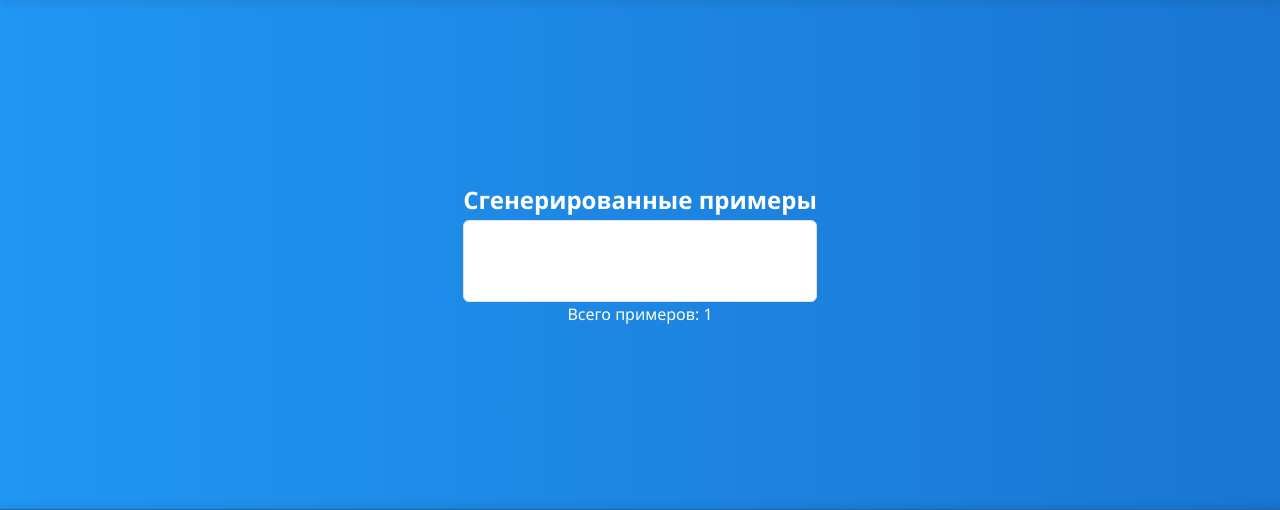
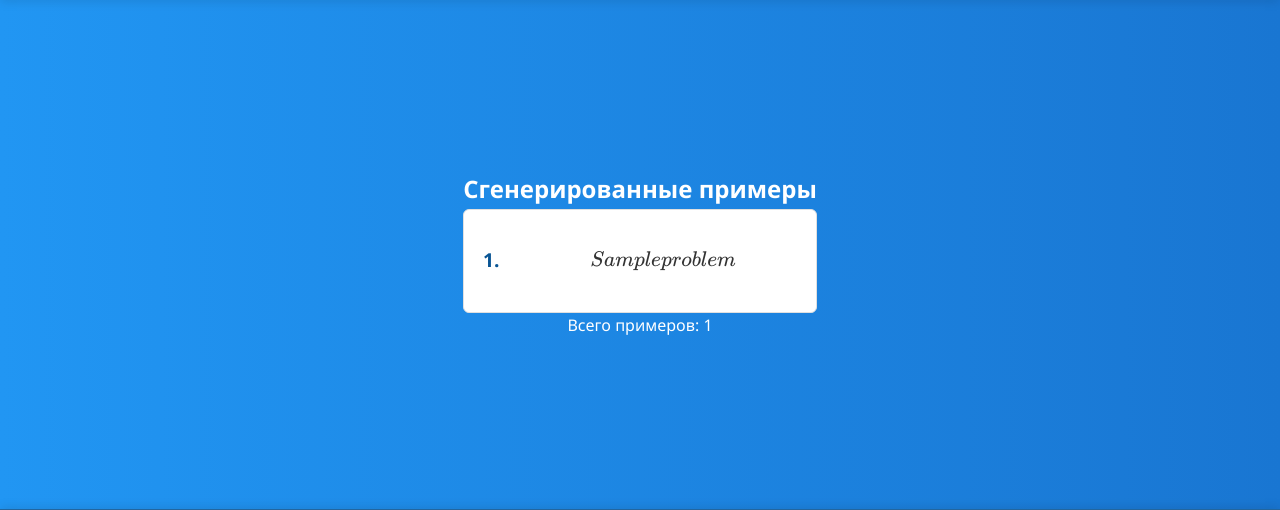
Before and after one commit to Dark1367/Nado5, a FastAPI app: template templates/primer_list.html in a window 1280 px wide. Shown: the part 102-612 px from the top of the page. Run offline with FastAPI, Linux system fonts and the light colour scheme; the template is opened without the code that fills it: most values are stand-ins (such as "Sample title", 1, 10 or a date in 2020); parts of the project's set-up code (start-up, migrations or seed data) failed here and were passed over.

Commit message:
Починил фронт, добавил проверку на генерации

```diff
--- a/src/main.py
+++ b/src/main.py
@@ -4,7 +4,7 @@ import base64
 import json
 import jwt
 from fastapi import FastAPI, Form, Request, Response
-from fastapi.responses import HTMLResponse, PlainTextResponse, RedirectResponse, FileResponse
+from fastapi.responses import HTMLResponse, PlainTextResponse, RedirectResponse, FileResponse, JSONResponse
 from fastapi.templating import Jinja2Templates
 from fastapi.staticfiles import StaticFiles
 from sqlmodel import select, Session
@@ -36,7 +36,7 @@ def create_access_token(data: dict, expires_delta: timedelta = None):
     if expires_delta:
         expire = datetime.now(timezone.utc) + expires_delta
     else:
-        expire = datetime.now(timezone.utc) + timedelta(minutes=155)
+        expire = datetime.now(timezone.utc) + timedelta(minutes=15)
     to_encode.update({"exp": expire})
     encoded_jwt = jwt.encode(to_encode, SECRET_KEY, algorithm=ALGORITHM)
     return encoded_jwt
@@ -191,6 +191,11 @@ async def generate(request: Request, session: SessionDep, data: GenerateRequest)
     if not current_user:
         return RedirectResponse(url="/login", status_code=302)
 
+    user_generations_count = session.query(TableGeneration).filter(TableGeneration.user_id == current_user.id).count()
+
+    if user_generations_count >= 5:
+        return JSONResponse(status_code=400,content={"error": "Лимит генераций", "message": "Удалите 1 генерацию", "current_count": user_generations_count, "limit": 5})
+
     gen = Generation()
     gen.templates = [0, 1, 2, 3, 4, 5, 6]
     gen.counters = data.values
--- a/static/styles.css
+++ b/static/styles.css
@@ -375,6 +375,21 @@ body {
 
 .examples-list {
     width: 100%;
+}
+
+.example-text {
+    flex: 1;
+    margin-left: 1rem;
+    font-size: 1.1rem;
+    color: #333;
+    padding: 0.5rem;
+}
+
+.example-number {
+    font-weight: bold;
+    color: #095594;
+    min-width: 30px;
+    font-size: 1.2rem;
 }
 
 .example-item {
--- a/templates/account.html
+++ b/templates/account.html
@@ -11,11 +11,11 @@
 <body>
 
     <header class="header">
-        <button class="logo" onclick="window.location.href='../static/index.html'" aria-label="На главную">
+        <button class="logo" onclick="window.location.href='../main'" aria-label="На главную">
             <img src="../static/logo.png" alt="Логотип">
         </button>
         <div class="nav-menu">
-            <a href="../static/index.html">Профиль</a>
+            <a href="../account">Профиль</a>
         </div>
     </header>
 
--- a/templates/generate.html
+++ b/templates/generate.html
@@ -11,7 +11,7 @@
 <body>
 
     <header class="header">
-        <button class="logo" onclick="window.location.href='../MainPage/index.html'" aria-label="На главную">
+        <button class="logo" onclick="window.location.href='../main'" aria-label="На главную">
             <img src="../static/logo.png" alt="Логотип">
         </button>
 
--- a/templates/login.html
+++ b/templates/login.html
@@ -10,7 +10,7 @@
 
 <body>
   <header class="header">
-    <button class="logo" onclick="window.location.href='../MainPage/index.html'" aria-label="На главную">
+    <button class="logo" onclick="window.location.href='../main'" aria-label="На главную">
       <img src="../static/logo.png" alt="Логотип">
     </button>
   </header>
--- a/templates/main.html
+++ b/templates/main.html
@@ -11,7 +11,7 @@
 <body>
 
   <header class="header">
-    <button class="logo" onclick="window.location.href='../MainPage/index.html'" aria-label="На главную">
+    <button class="logo" onclick="window.location.href='../main'" aria-label="На главную">
       <img src="../static/logo.png" alt="Логотип">
     </button>
 
--- a/templates/primer_list.html
+++ b/templates/primer_list.html
@@ -5,16 +5,16 @@
   <meta name="viewport" content="width=device-width, initial-scale=1.0">
   <link rel="stylesheet" href="../static/styles.css">
   <title>LimGen | Просмотр примеров</title>
-  <script src="https://polyfill.io/v3/polyfill.min.js?features=es6"></script>
+  <script src="https://cdnjs.cloudflare.com/ajax/libs/babel-polyfill/7.12.1/polyfill.min.js"></script>
   <script id="MathJax-script" async src="https://cdn.jsdelivr.net/npm/mathjax@3/es5/tex-mml-chtml.js"></script>
 </head>
 <body>
   <header class="header">
-    <button class="logo" onclick="window.location.href='../MainPage/index.html'" aria-label="На главную">
+    <button class="logo" onclick="window.location.href='../main'" aria-label="На главную">
       <img src="../static/logo.png" alt="Логотип">
     </button>
     <div class="nav-menu">
-      <a href="../AuthPage/index.html">Профиль</a>
+      <a href="../account">Профиль</a>
     </div>
   </header>
 
--- a/templates/register.html
+++ b/templates/register.html
@@ -10,7 +10,7 @@
 
 <body>
     <header class="header">
-        <button class="logo" onclick="window.location.href='../MainPage/index.html'" aria-label="На главную">
+        <button class="logo" onclick="window.location.href='../main'" aria-label="На главную">
             <img src="../static/logo.png" alt="Логотип">
         </button>
     </header>
```
Also changed, not shown: src/utils/generations.py (line endings or trailing spaces).
